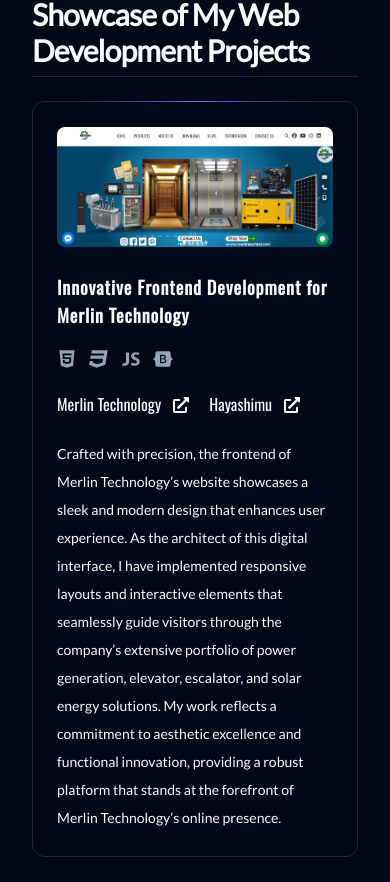
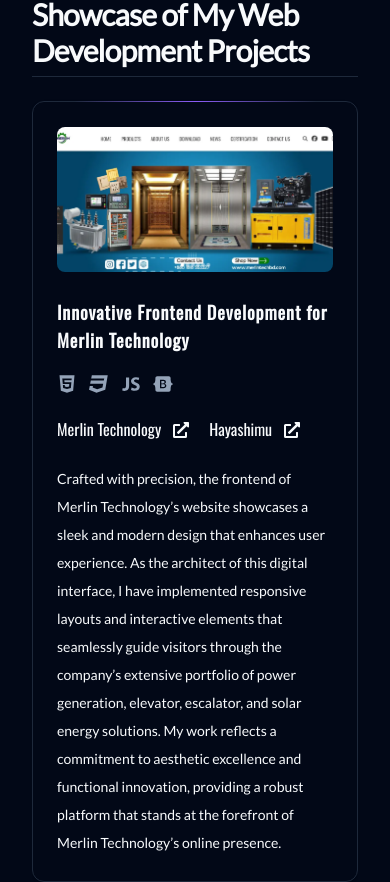
Before and after one commit to emonsingha209/NextJs-Tailwind-Portfolio, a Next.js app: page / in a window 390 px wide. Shown: the part 3600-4482 px from the top of the page. Built offline with nearby package versions, Linux system fonts and the light colour scheme.

Commit message:
responsive

```diff
--- a/components/Project.jsx
+++ b/components/Project.jsx
@@ -71,7 +71,7 @@
                       width={400}
                       height={300}
                       alt={item.name}
-                      className="object-cover w-full aspect-[23/10] group-hover:scale-105 transition-all duration-300 "
+                      className="object-cover w-full aspect-[19/10] md:aspect-[23/10] group-hover:scale-105 transition-all duration-300 "
                     />
                   </div>
                   <div className="flex flex-col justify-center pt-5 md:pr-0 md:p-5 basis-1/2">
```
